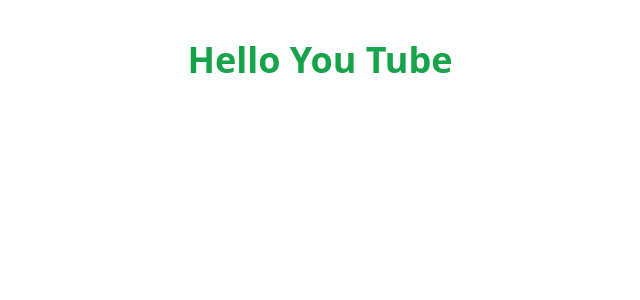
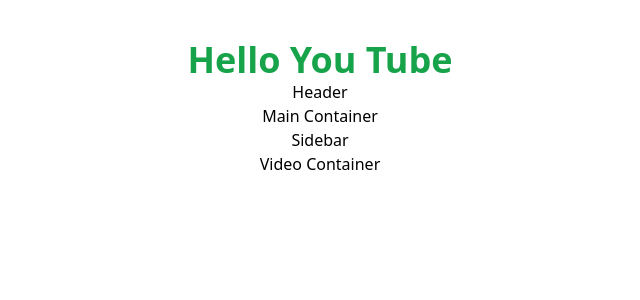
Before and after one commit to tomarpraveengithub460/YouTube, a React (Create React App) app: page / in a window 1280 px wide. Shown: the top 300 px of the page, without its empty margins (320-960 px from the left). Built offline with nearby package versions, Linux system fonts and the light colour scheme.

Commit message:
Adding files

```diff
--- a/src/App.js
+++ b/src/App.js
@@ -1,8 +1,10 @@
 import './App.css';
+import Body from './components/Body';
 function App() {
   return (
     <div className="App">
       <h1 className="font-bold text-green-600 text-center pt-10 text-4xl ">Hello You Tube</h1>
+      <Body />
     </div>
   );
 }
--- /dev/null
+++ b/src/components/Body.js
@@ -0,0 +1,17 @@
+import React from 'react';
+import Head from './Head';
+import MainContainer from './MainContainer';
+import Sidebar from './Sidebar';
+import VideoContainer from './VideoContainer';
+
+const Body=()=>{
+    return (
+        <div>
+            <Head />
+            <MainContainer />
+            <Sidebar />
+            <VideoContainer />
+        </div>
+    )
+}
+export default Body;
--- /dev/null
+++ b/src/components/Head.js
@@ -0,0 +1,10 @@
+import React from 'react';
+
+const Head=()=>{
+    return (
+        <div>
+            <h1>Header</h1>
+        </div>
+    )
+}
+export default Head;
--- /dev/null
+++ b/src/components/MainContainer.js
@@ -0,0 +1,10 @@
+import React from 'react';
+
+const MainContainer=()=>{
+    return (
+        <div>
+            <h1>Main Container</h1>
+        </div>
+    )
+}
+export default MainContainer;
--- /dev/null
+++ b/src/components/Sidebar.js
@@ -0,0 +1,10 @@
+import React from 'react';
+
+const Sidebar=()=>{
+    return (
+        <div>
+            <h1>Sidebar</h1>
+        </div>
+    )
+}
+export default Sidebar;
--- /dev/null
+++ b/src/components/VideoContainer.js
@@ -0,0 +1,10 @@
+import React from 'react';
+
+const VideoContainer=()=>{
+    return (
+        <div>
+            <h1>Video Container</h1>
+        </div>
+    )
+}
+export default VideoContainer;
```
